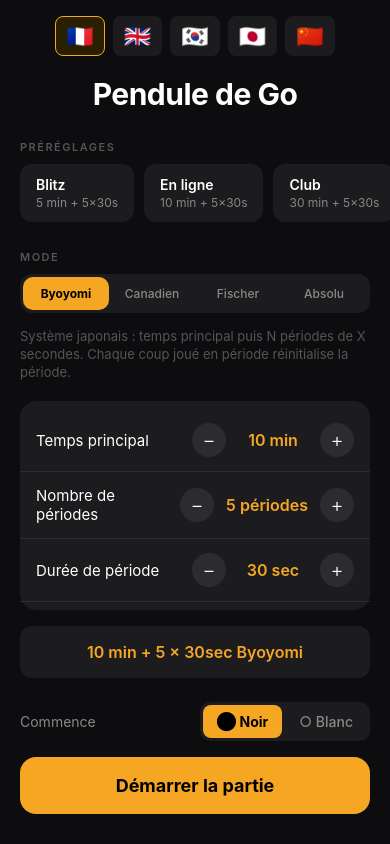
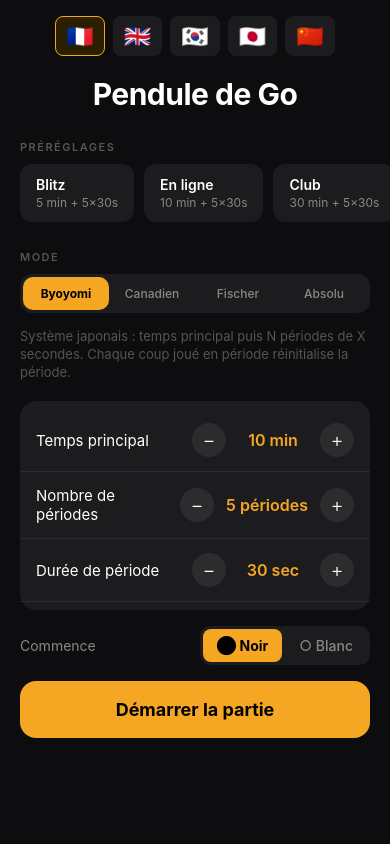
Before and after one commit to RudyMCh/go-clock, a React Native app: screen / in a window 390 px wide. Built offline with nearby package versions, Linux system fonts and the light colour scheme.

Commit message:
fix (optimisation affichage) : suppression résumé réglages

```diff
--- a/src/screens/SetupScreen.tsx
+++ b/src/screens/SetupScreen.tsx
@@ -209,20 +209,6 @@ export default function SetupScreen({ onStart }: Props) {
     }
   };
 
-  const getSummary = (): string => {
-    const config = buildConfig();
-    if (config.type === 'byoyomi') {
-      const main = config.mainTime > 0 ? `${config.mainTime / 60} ${t.unitMin} + ` : '';
-      return `${main}${config.periods} × ${config.periodTime}${t.unitSec} ${t.byoyomi}`;
-    }
-    if (config.type === 'canadian') {
-      return `${config.mainTime / 60} ${t.unitMin} + ${config.movesPerPeriod} ${t.unitMoves} / ${config.periodTime / 60} ${t.unitMin}`;
-    }
-    if (config.type === 'fischer') {
-      return `${config.mainTime / 60} ${t.unitMin} + ${config.increment}${t.unitSec} / ${t.unitMoves}`;
-    }
-    return `${config.mainTime / 60} ${t.unitMin}`;
-  };
 
   return (
     <SafeAreaView style={s.root}>
@@ -371,11 +357,6 @@ export default function SetupScreen({ onStart }: Props) {
           )}
         </View>
 
-        {/* Résumé */}
-        <View style={s.summaryBlock}>
-          <Text style={s.summaryText}>{getSummary()}</Text>
-        </View>
-
         {/* Premier joueur */}
         <View style={s.firstPlayerRow}>
           <Text style={s.firstPlayerLabel}>{t.firstPlayer}</Text>
@@ -506,12 +487,6 @@ const s = StyleSheet.create({
     minWidth: 70, textAlign: 'center',
   },
 
-  summaryBlock: {
-    backgroundColor: '#1C1C1E', borderRadius: 12,
-    padding: 16, marginBottom: 24, alignItems: 'center',
-  },
-  summaryText: { color: '#F5A623', fontSize: 16, fontWeight: '600', textAlign: 'center' },
-
   firstPlayerRow: {
     flexDirection: 'row',
     alignItems: 'center',
```
